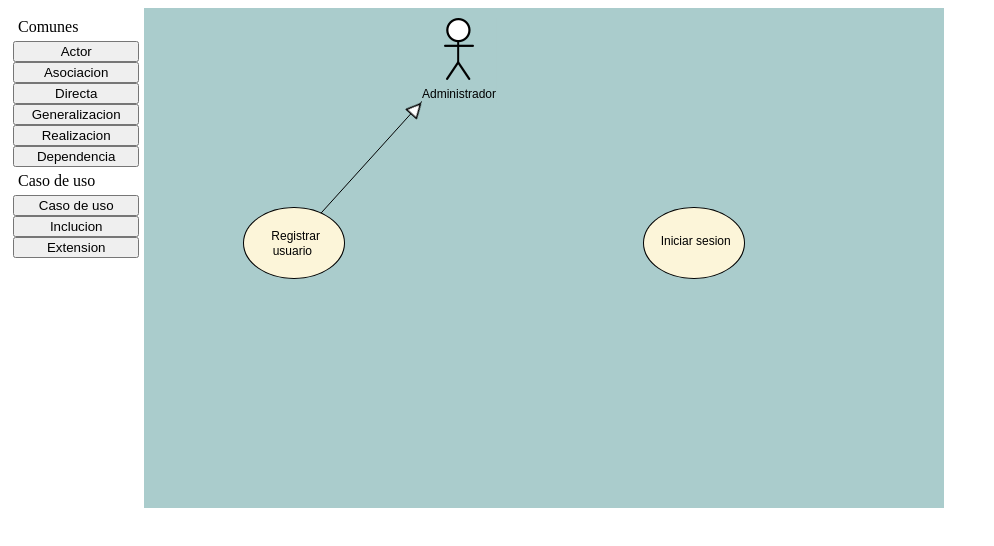
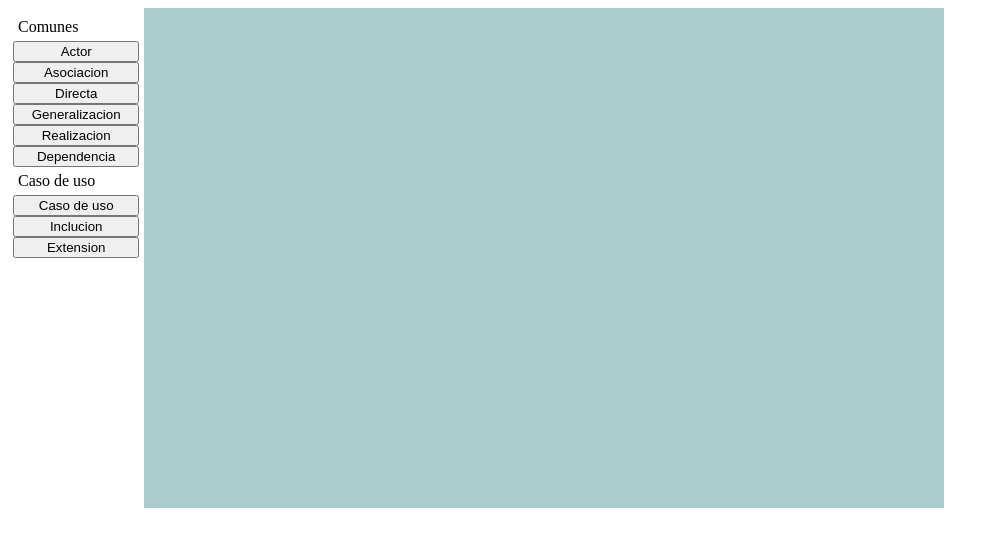
Before and after one commit to lanstat/loiraDesigner, a plain HTML site: page tests/editor.html in a window 1280 px wide. Shown: the whole page, without its empty margins (0-994 px from the left). Drawn offline with Linux system fonts and the light colour scheme.

Commit message:
Limpiado editor

```diff
--- a/core/common.js
+++ b/core/common.js
@@ -165,7 +165,10 @@ Common.Actor = Loira.util.createClass(Common.Symbol, {
 	},
 	_render: function(ctx) {
         var textW = ctx.measureText(this.text).width;
-        var _x = this.x + 15 - textW/2;
+        if (textW > this.width){
+            this.x = this.x + this.width/2 - textW/2;
+            this.width = textW;
+        }
 
         ctx.fillStyle = Loira.Config.background;
         ctx.fillRect(this.x, this.y, this.width, this.height);
--- a/tests/editor.html
+++ b/tests/editor.html
@@ -35,20 +35,6 @@
 <script>
     window.onload = function(){
         var canvas = new Loira.Canvas('_canvas');
-
-        var case1 = new UseCase.UseCase({x:100,y:200, text:'Registrar usuario'});
-        var case2 = new UseCase.UseCase({x:500,y:200, text:'Iniciar sesion'});
-        var actor = new Common.Actor({x:300, y:10, text:'Administrador'});
-
-        canvas.on('relation:selected', function(event){
-            console.log(event.selected)
-        });
-
-        canvas.add(case1, case2, actor);
-
-        var rel = new Relation.Generalization({start:case1, end:actor});
-
-        canvas.addRelation(rel);
 
         //Se le da un timeout para q carguen las imagenes, se mantiene hasta encontrar otra forma
         //solo es en la primera renderizacion
```
